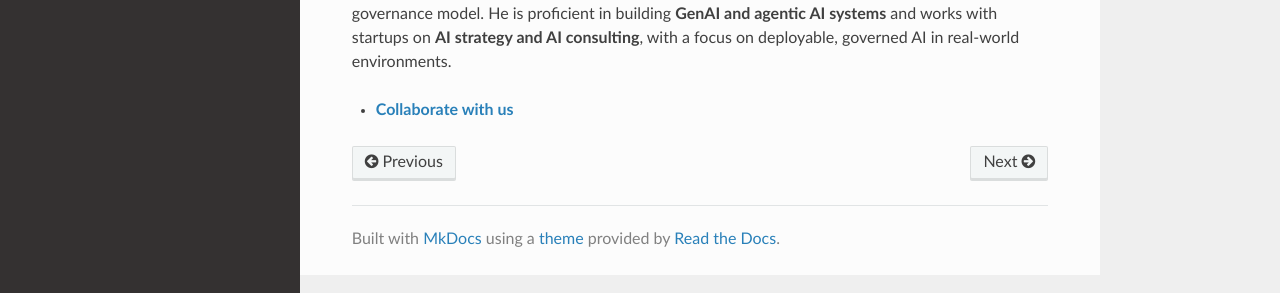
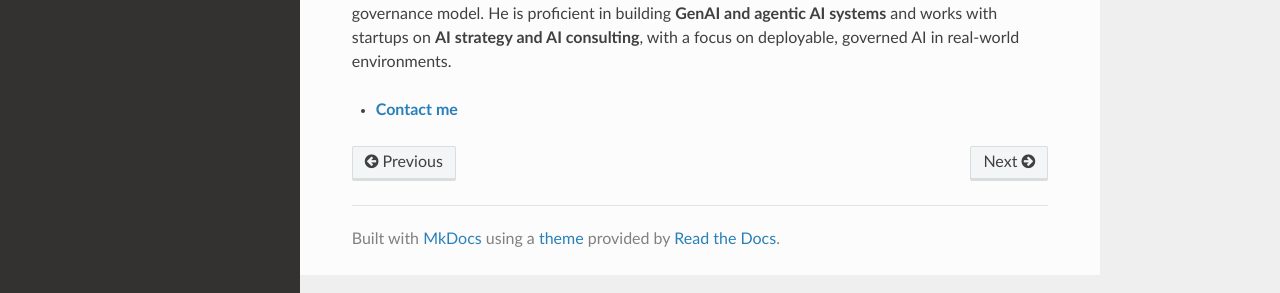
Before and after one commit to pavancharak/governance-architecture, an MkDocs documentation site: the page built from docs/Aboutus.md, in a window 1280 px wide. Shown: the part 463-756 px from the top of the page. Built offline with MkDocs 1.6.1, drawn with Linux system fonts in a browser that asks for light colours; nearby versions of some CDN libraries.

```diff
--- a/docs/Aboutus.md
+++ b/docs/Aboutus.md
@@ -10,4 +10,4 @@
 
 **Pavan Dev Singh Charak** has over **14 years of experience** across software development, business management, and product development. For the past **3 years**, he has worked full-time on **Deterministic Governance Systems**, investing significant effort in designing and building this governance model. He is proficient in building **GenAI and agentic AI systems** and works with startups on **AI strategy and AI consulting**, with a focus on deployable, governed AI in real-world environments.
 
-* [**Collaborate with us**](contact/)
+* [**Contact me**](contact/)
```
Also changed, not shown: site/Aboutus/index.html, site/index.html, site/search/search_index.json.
